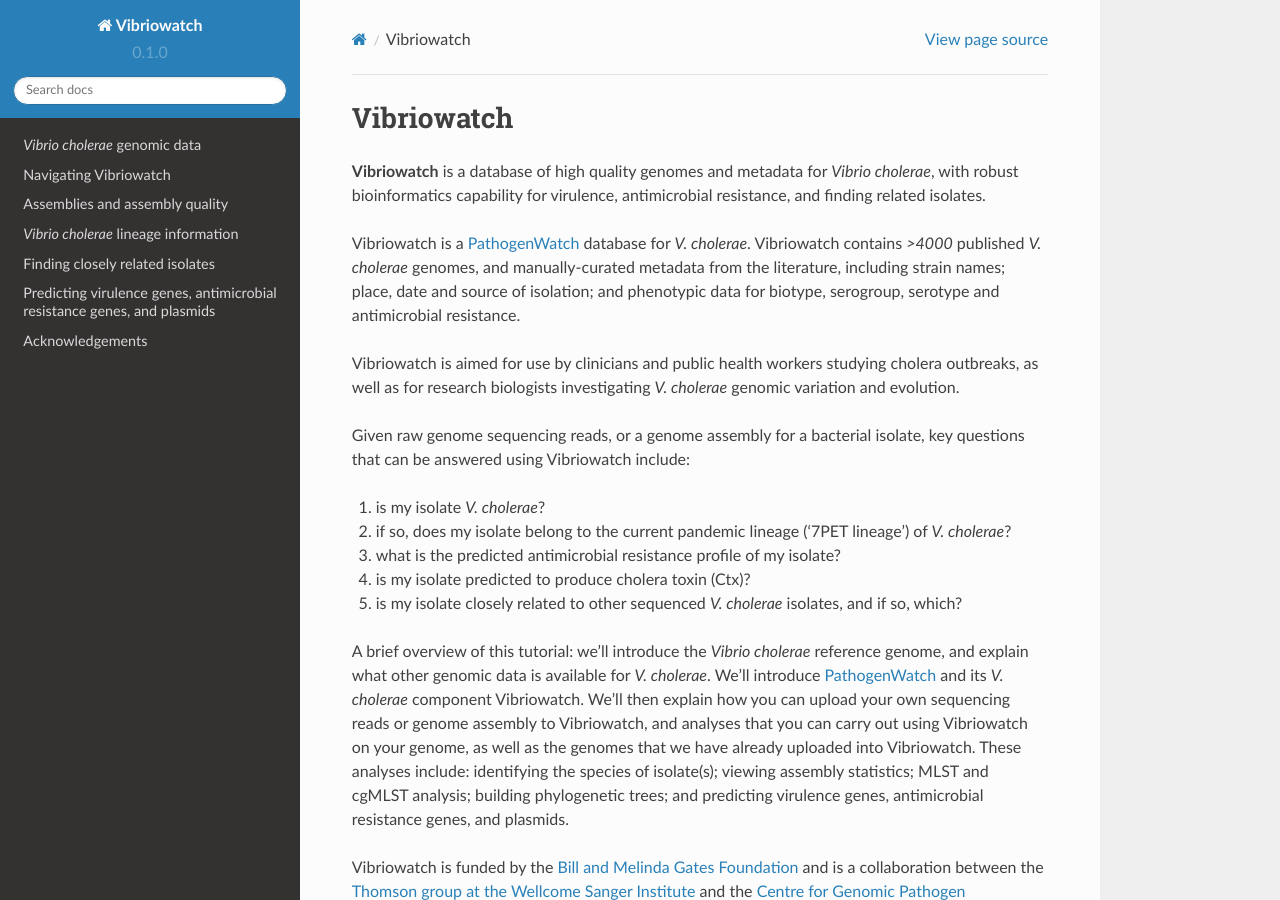
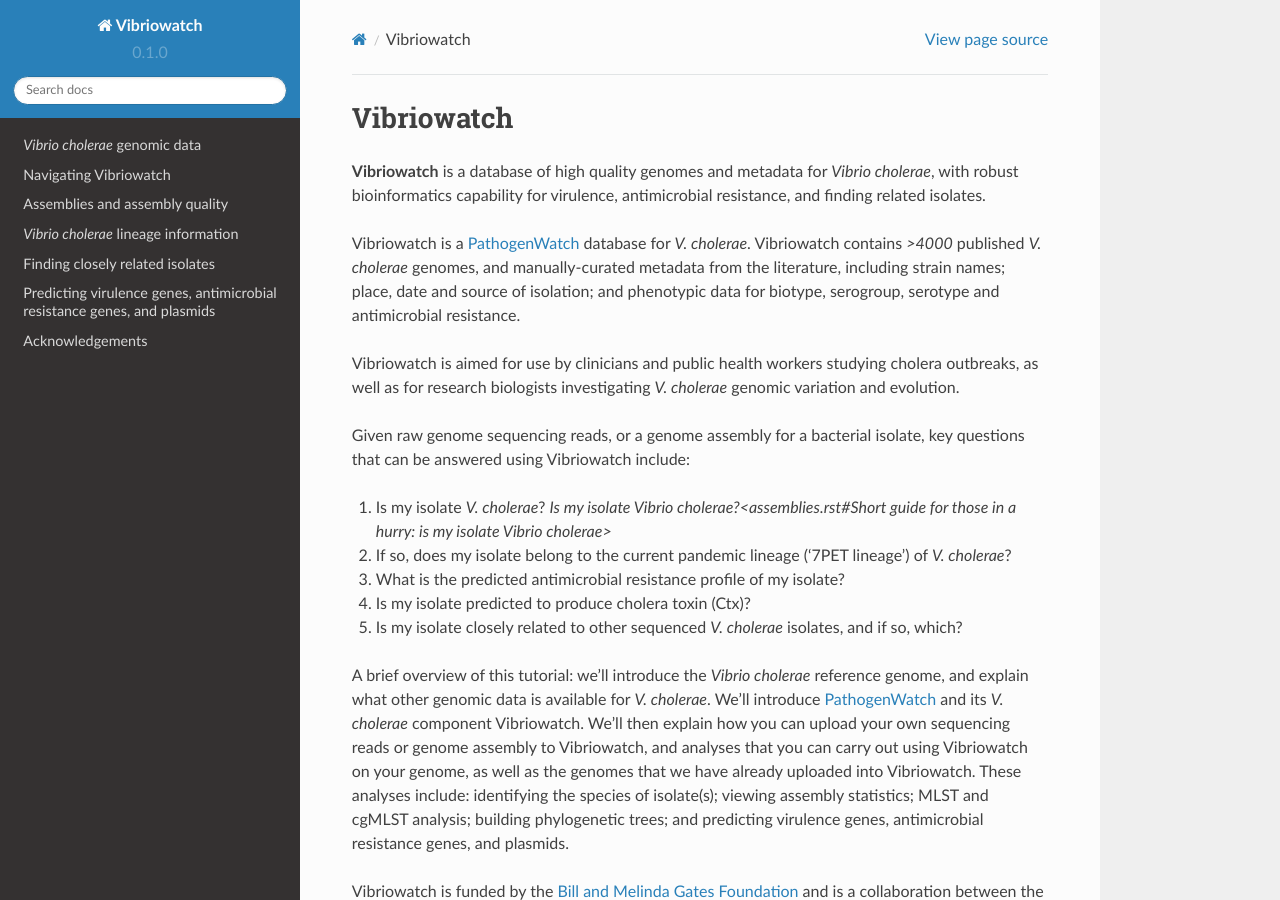
Before and after one commit to avrilcoghlan/vibriowatch, a Sphinx documentation site: the page built from docs/source/index.rst, in a window 1280 px wide and 900 px high. Built offline with Sphinx 7.4.7 and the Read the Docs theme 2.0.0, drawn with Linux system fonts in a browser that asks for light colours.

Commit message:
Update index.rst
Add cross-reference to short guide to is it V. cholerae

```diff
--- a/docs/source/index.rst
+++ b/docs/source/index.rst
@@ -11,15 +11,14 @@
 
 Given raw genome sequencing reads, or a genome assembly for a bacterial isolate, key questions that can be answered using Vibriowatch include:
 
-1. is my isolate *V. cholerae*?
+1. Is my isolate *V. cholerae*? `Is my isolate Vibrio cholerae?<assemblies.rst#Short guide for those in a hurry: is my isolate Vibrio cholerae>`
+2. If so, does my isolate belong to the current pandemic lineage ('7PET lineage') of *V. cholerae*?
 
-2. if so, does my isolate belong to the current pandemic lineage ('7PET lineage') of *V. cholerae*?
+3. What is the predicted antimicrobial resistance profile of my isolate?
 
-3. what is the predicted antimicrobial resistance profile of my isolate?
+4. Is my isolate predicted to produce cholera toxin (Ctx)?
 
-4. is my isolate predicted to produce cholera toxin (Ctx)?
-
-5. is my isolate closely related to other sequenced *V. cholerae* isolates, and if so, which?
+5. Is my isolate closely related to other sequenced *V. cholerae* isolates, and if so, which?
 
 A brief overview of this tutorial: we'll introduce the *Vibrio cholerae* reference genome, and explain what other genomic data is available for *V. cholerae*. We'll introduce `PathogenWatch`_ and its *V. cholerae* component Vibriowatch. We'll then explain how you can upload your own sequencing reads or genome assembly to Vibriowatch, and analyses that you can carry out using Vibriowatch on your genome, as well as the genomes that we have already uploaded into Vibriowatch. These analyses include: identifying the species of isolate(s); viewing assembly statistics; MLST and cgMLST analysis; building phylogenetic trees; and predicting virulence genes, antimicrobial resistance genes, and plasmids.
 
```
